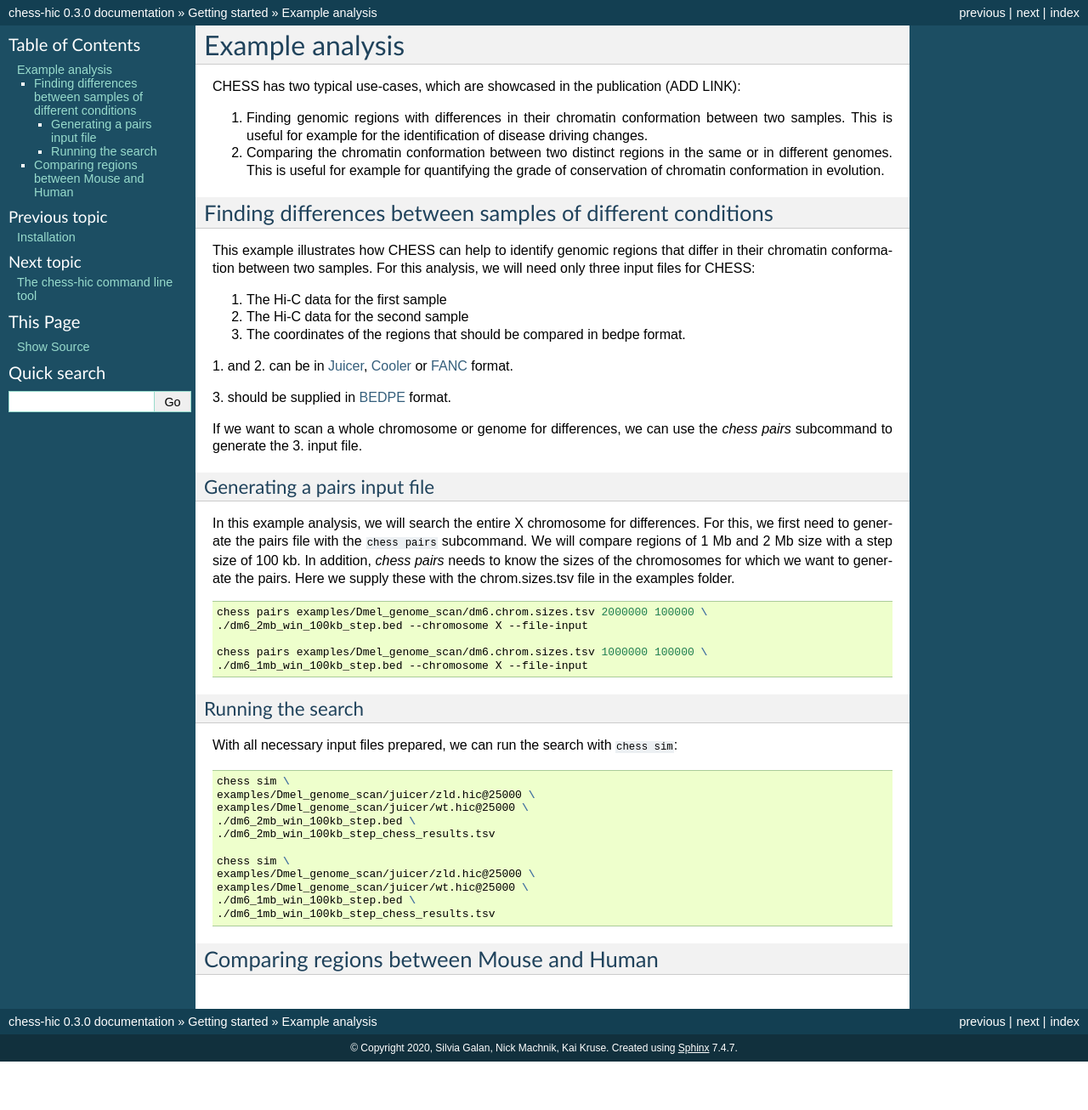
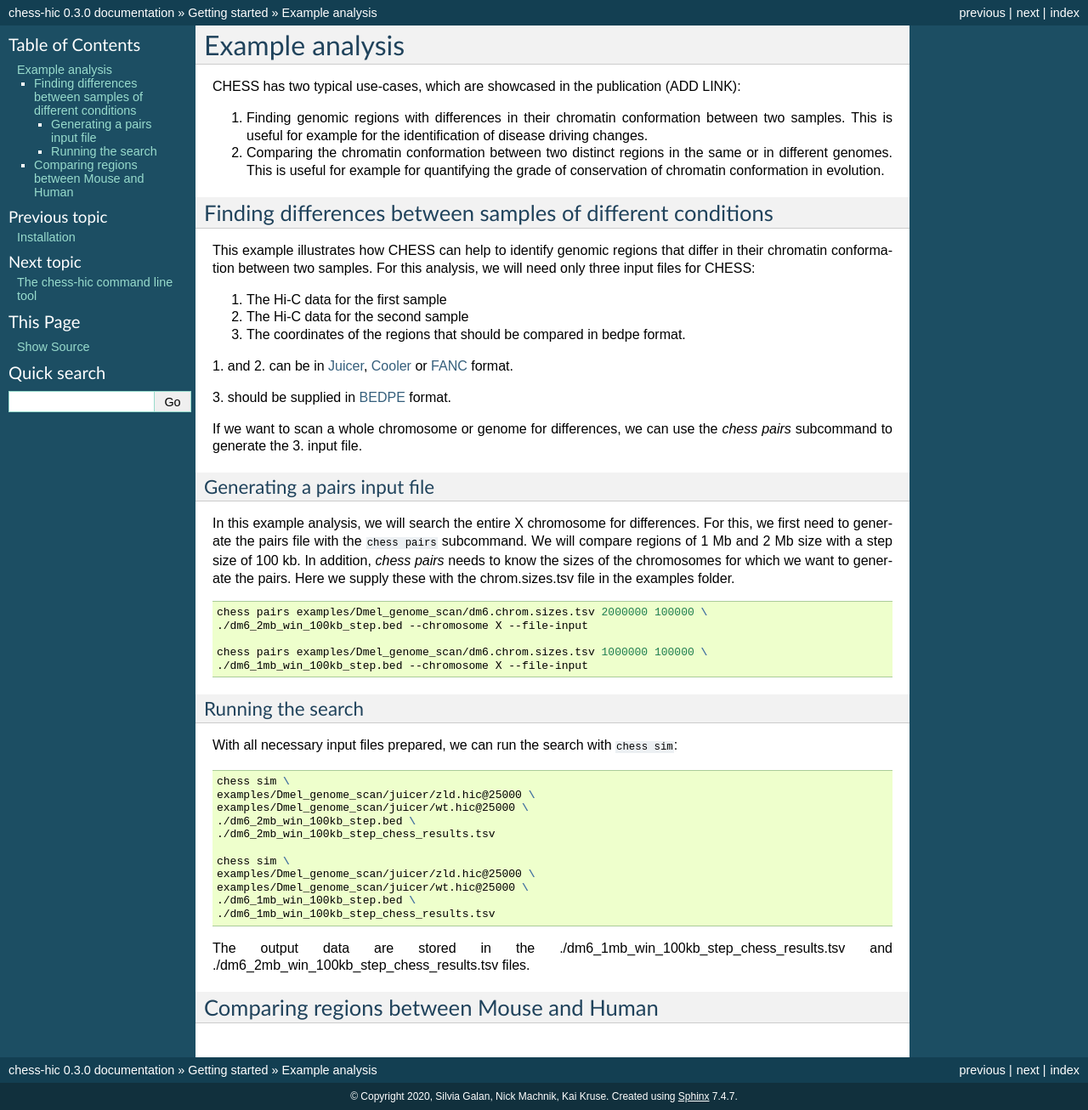
Before and after one commit to vaquerizaslab/chess, a Sphinx documentation site: the page built from docs/example_analysis.rst, in a window 1280 px wide. Shown: the whole page at 85% size. Built offline with Sphinx 7.4.7, drawn with Linux system fonts in a browser that asks for light colours; before the commit the page ends 1249 px from its top, so only the background shows below that.

Commit message:
Add output file paths

```diff
--- a/docs/example_analysis.rst
+++ b/docs/example_analysis.rst
@@ -73,6 +73,12 @@ With all necessary input files prepared, we can run the search with ``chess sim`
   ./dm6_1mb_win_100kb_step.bed \
   ./dm6_1mb_win_100kb_step_chess_results.tsv
 
+The output data are stored in the
+./dm6_1mb_win_100kb_step_chess_results.tsv
+and
+./dm6_2mb_win_100kb_step_chess_results.tsv
+files.
+
 =========================================
 Comparing regions between Mouse and Human
 =========================================
```
